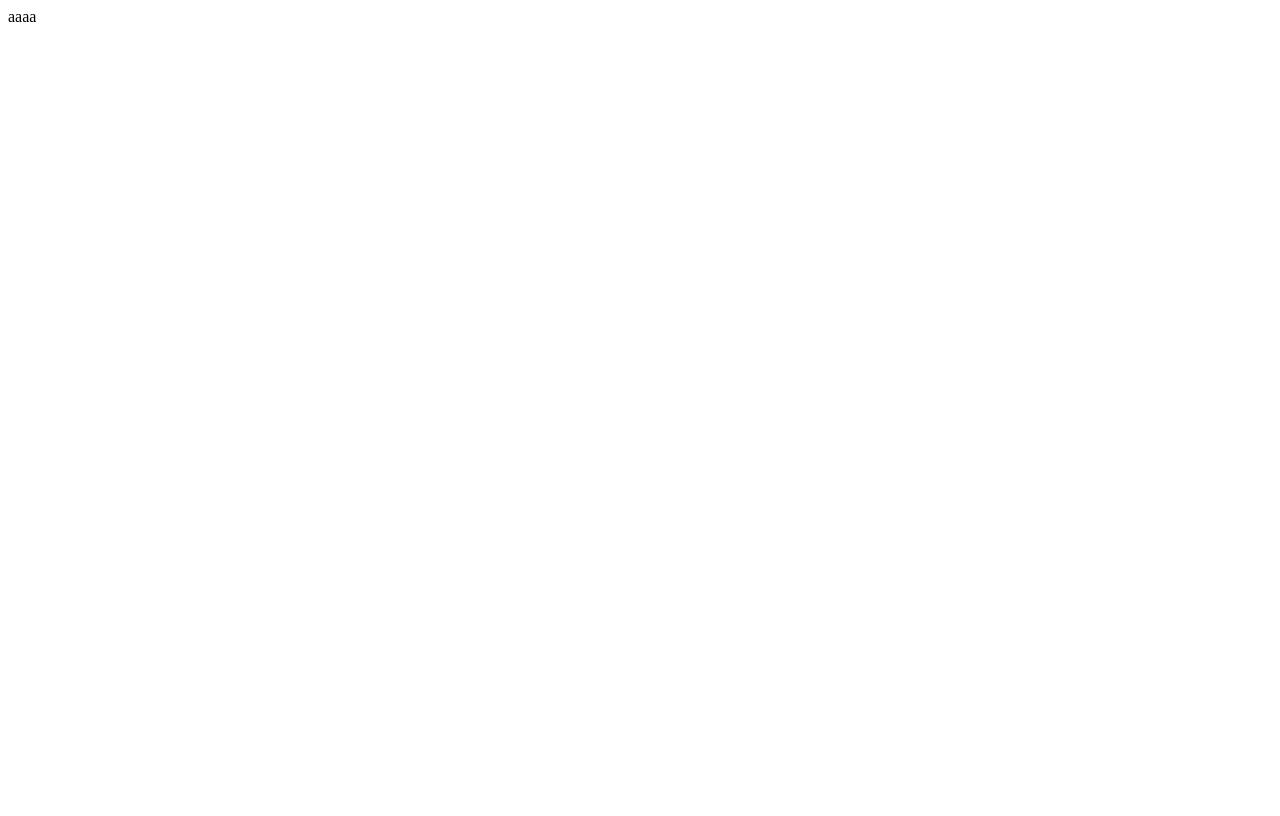
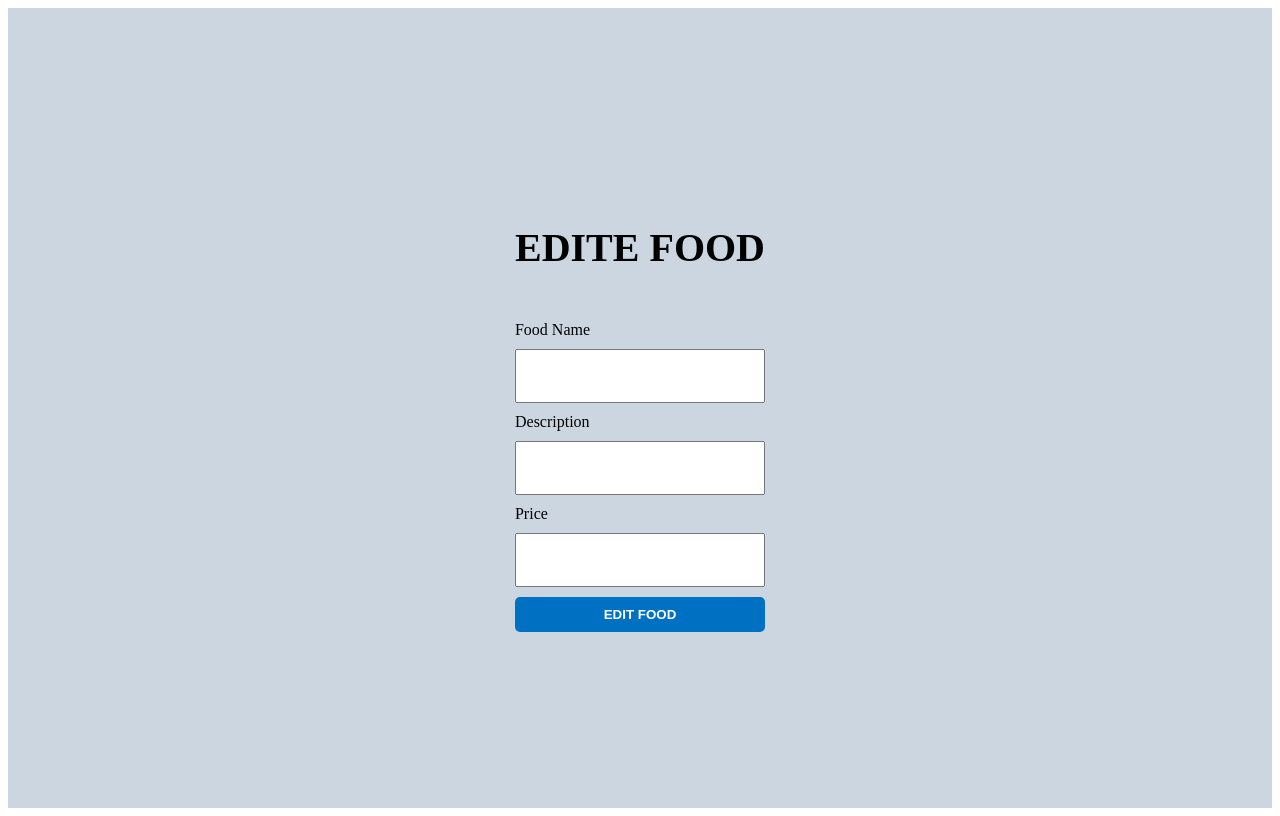
Before and after one commit to Udeesha-Prabhashana/RAD_GROUP_PROJECT, a React (Create React App) app in the folder Frontend/: page /editefood/1 in a window 1280 px wide. Built offline with nearby package versions, Linux system fonts and the light colour scheme.

Commit message:
create food section

```diff
--- a/Frontend/src/pages/foods/AddFood.jsx
+++ b/Frontend/src/pages/foods/AddFood.jsx
@@ -1,5 +1,4 @@
 import react, { useState } from 'react';
-import { FormGroup, FormControl, InputLabel, Input, Button, styled, Typography, Container } from '@mui/material';
 import { useNavigate } from 'react-router-dom';
 import axios from 'axios';
 import "./addfood.scss";
--- a/Frontend/src/pages/foods/EditeFood.jsx
+++ b/Frontend/src/pages/foods/EditeFood.jsx
@@ -1,9 +1,79 @@
 import "./editefood.scss";
+import react, { useState } from 'react';
+import { useNavigate, useParams } from 'react-router-dom';
+import axios from 'axios';
 
 const EditeFood = () => {
+
+    const [userData, setUserData] = useState({
+        Name: '',
+        desc: '',
+        price: '',
+    });
+
+    const { id } = useParams();
+
+    let navigate = useNavigate();
+
+    // const handleChange = (e) => {
+    //     setUserData((prev) => ({ ...prev, [e.target.id]: e.target.value }));   //example, if the id of the username input is "username", the code will update credentials.username with the new value entered by the user.
+    // };
+
+    const handleChange = (e) => {
+        const { id, value } = e.target;
+        setUserData((prev) => ({ ...prev, [id]: value }));
+    };
+
+    const handleClick = async () => {
+        try {
+
+            const updatedData = {};    //only update using given data, other are hear
+            for (const key in userData) {
+                if (userData.hasOwnProperty(key) && userData[key] !== '') {
+                    updatedData[key] = userData[key];
+                }
+            }
+
+            const response = await axios.put(`http://localhost:8880/api/food/${id}`, updatedData);
+            console.log('User added:', response.data);
+            // Optionally, you can navigate to a different page after successful addition
+            navigate('/food'); // Replace '/users' with the appropriate route
+        } catch (error) {
+            console.error('Error adding user:', error);
+        }
+    }
+
     return (
-        <div>aaaa</div>
-    )
+        <div className="login">
+            <div className="lContainer">
+                <h3 className='header'> EDITE FOOD</h3>
+                <span> Food Name</span>
+                <input
+                    type="text"
+                    id= "Name"
+                    onChange={handleChange}
+                    className="lInput"
+                />
+                <span> Description </span>
+                <input
+                    type="text"
+                    id= "desc"
+                    onChange={handleChange}
+                    className="lInput"
+                />
+                <span> Price </span>
+                <input
+                    type="text"
+                    id= "price"
+                    onChange={handleChange}
+                    className="lInput"
+                />
+                <button  onClick={handleClick} className="lButton">
+                    EDIT FOOD
+                </button>
+            </div>
+        </div>
+    );
 }
 
-export default EditeFood
+export default EditeFood;
--- a/Frontend/src/pages/foods/Food.jsx
+++ b/Frontend/src/pages/foods/Food.jsx
@@ -13,29 +13,33 @@ import useFetch from "../../hooks/useFetch";
 import { Link, useNavigate } from "react-router-dom";
 import { Button } from "@mui/material";
 import styled from "@emotion/styled";
-
-// const StyledTable = styled(Table)`
-//     width: 90%;
-//     margin: 50px 0 0 50px;
-// `;
-
-// const StyleTableHead = styled(TableRow)`
-//     & > th {
-//         font-size: 20px;
-//         background: #000000;
-//         color: #FFFFFF;
-//     }
-// `;
-
+import EditeFood from "./EditeFood";
+import axios from "axios";
+import { useState } from "react";
 
 const Food = () => {
 
-    const { data, loading, error } = useFetch(`http://localhost:8880/api/food`);
+    const { data, loading, error, setData } = useFetch(`http://localhost:8880/api/food`);
+    const [updatedData, setUpdatedData] = useState(data);
     let navigate = useNavigate();
 
-    const handleClick = () => {
+    const handleClick1 = () => {
         navigate('/addfood')
     }
+
+    const handleClick2 = async (id) => {
+        try {
+            const response = await axios.delete(`http://localhost:8880/api/food/${id}`);
+            console.log('Food deleted:', response.data);
+            // Optionally, you can navigate to a different page after successful addition
+            const response2 = await axios.get(`http://localhost:8880/api/food`);
+            console.log('view all foods', response2.data)
+            setUpdatedData(response2.data);
+        } catch (error) {
+            console.error('Error adding user:', error);
+        }
+    }
+
 
     return (
         <div className="home">
@@ -43,7 +47,7 @@ const Food = () => {
             <div className="homeContainer">
                 <Navbar />
                 <div className="addfood">
-                    <button className="add-food-button" onClick={ handleClick}> ADD FOOD </button>
+                    <button className="add-food-button" onClick={ handleClick1}> ADD FOOD </button>
                 </div>
                 {loading ? (
                     "loading"
@@ -66,8 +70,8 @@ const Food = () => {
                                         <TableCell > {item.desc}</TableCell>
                                         <TableCell >{item.price}</TableCell>
                                         <TableCell>
-                                              <Button > Edit</Button>
-                                              <Button className="delete" > Delete</Button>
+                                              <Button component={Link} to={`/editefood/${item._id}`}> Edit</Button>
+                                              <Button className="delete"  onClick={() => handleClick2(item._id )}> Delete</Button>
                                         </TableCell>
                                     </TableRow>
                                     </TableBody>
--- a/Frontend/src/pages/foods/editefood.scss
+++ b/Frontend/src/pages/foods/editefood.scss
@@ -0,0 +1,4 @@
+.header {
+    align-items: center;
+    font-size: 40px;
+}
```
Also changed, not shown: 2 other files (tests, documents, lock files or other folders).
